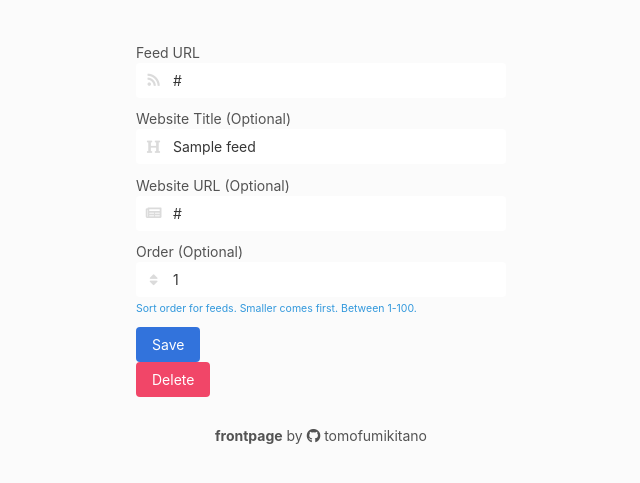
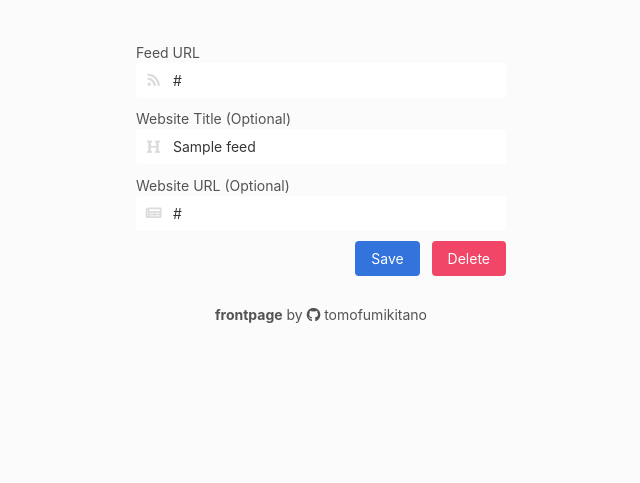
Before and after one commit to tomofumikitano/frontpage, a Django app: page /feeds/edit/00000000-0000-0000-0000-000000000001 in a window 1280 px wide. Shown: the part 46-529 px from the top of the page, without its empty margins (319-959 px from the left). Run offline with Django 3.2, Linux system fonts and the light colour scheme; a user stored in the database is signed in; tables that the repository leaves empty hold one stand-in row (values such as "Sample post"); parts of the project's set-up code (start-up, migrations or seed data) failed here and were passed over.

Commit message:
Small fix for sorting

```diff
--- a/app/feeds/models.py
+++ b/app/feeds/models.py
@@ -13,12 +13,12 @@ class Feed(models.Model):
     title = models.CharField(max_length=255)
     website_url = models.CharField(max_length=255)
     date_created = models.DateTimeField('date created', default=timezone.now)
-    order = models.PositiveIntegerField(default=10)
+    order = models.PositiveIntegerField()
     user = models.ForeignKey(
         User, default=1, null=False, on_delete=models.CASCADE)
 
     def __str__(self) -> str:
-        return f"{self.title} {self.order}"
+        return f"{self.title} {self.order} {self.id} {self.user}"
 
 
 class Article(models.Model):
--- a/app/feeds/static/feeds/js/modal.js
+++ b/app/feeds/static/feeds/js/modal.js
@@ -2,13 +2,14 @@
 var modal = document.getElementById("modal");
 
 // Get the button that opens the modal
-var btn = document.getElementById("delete");
+var deleteBtn = document.getElementById("deleteBtn");
 
 // Get the <span> element that closes the modal
 var span = document.getElementsByClassName("modal-close")[0];
 
 // When the user clicks on the button, open the modal
-btn.onclick = function() {
+deleteBtn.onclick = function(e) {
+	e.preventDefault();
   modal.style.display = "block";
 }
 
--- a/app/feeds/templates/feeds/edit.html
+++ b/app/feeds/templates/feeds/edit.html
@@ -43,34 +43,25 @@
 				</p>
 			</div>
 
-			Order (Optional)
-			<div class="field">
-				<p class="control has-icons-left">
-				<input name="order" class="input" type="number" min="1" max="100" placeholder="order" value="{{ feed.order }}">
-				<span class="icon is-small is-left"> <i class="fas fa-sort"></i> </span>
-				</p>
-				<p class="help is-info">Sort order for feeds. Smaller comes first. Between 1-100.</p>
-			</div>
-
-			<div class="field">
+			<div class="field has-text-right">
 				<button id="saveBtn" class="button is-link">Save</button>
+				&nbsp;
+				{% if feed %}
+					<button id="deleteBtn" class="button is-danger">Delete</button>
+				{% endif %}
 			</div>
 
 		</form>
-
-		{% if feed %}
-			<button id="delete" class="button is-danger">Delete</button>
-		{% endif %}
 
 		<div id="modal" class="modal">
 			<div class="modal-background"></div>
 			<div class="modal-content center">
 				<div class="box">
-					<p> <strong>Warning</strong> </p>
-					<span>
+					<div class="is-size-4 is-danger">Warning</div>
+
 					<form action="/feeds/delete/{{ feed.id }}" method="POST">
 						{% csrf_token %}
-						Are you sure you want to delete this feed?:
+						Are you sure you want to delete this feed? &nbsp; &nbsp;
 						<button id="do-it" class="button is-danger is-small">Do it</button>
 					</form>
 					</span>
--- a/app/feeds/templates/feeds/manage.html
+++ b/app/feeds/templates/feeds/manage.html
@@ -22,9 +22,9 @@
 		</div>
 
 		<br></br>
-		<div class="has-text-centered">
+		<p class="help is-info has-text-centered is-size-6">
 			Click the title to edit. Drag the title to sort.
-		</div>
+		</p>
 
 		{% else %}
 
--- a/app/feeds/views.py
+++ b/app/feeds/views.py
@@ -1,12 +1,11 @@
 import json
-from django.http import HttpResponseNotFound
 import feedparser
 from django.contrib import messages
 from django.contrib.auth import login, logout, authenticate
 from django.contrib.auth.decorators import login_required
 from django.contrib.auth.forms import UserCreationForm, AuthenticationForm
 from django.shortcuts import render, redirect, get_object_or_404
-from django.http import HttpResponse, HttpResponseBadRequest
+from django.http import HttpResponse
 
 from .models import Feed, Article
 from .forms import FeedForm
@@ -20,6 +19,7 @@ ARTICLES_PER_FEED = 15
 ERROR_INVALID_FEED_URL = 'Error processing request. Invalid RSS/ATOM feed URL?'
 ERROR_NOT_FOUND = 'Not Found.'
 
+VALID_STATUS_CODE = [200, 301]
 
 @login_required(redirect_field_name=None)
 def index(request):
@@ -54,7 +54,9 @@ def create(request):
                         website_url=request.POST['website_url'])
 
             d = feedparser.parse(url)
-            if d.status != 200:
+            if d.status not in VALID_STATUS_CODE:
+                print(d)
+                # print(d.status)
                 messages.error(request, ERROR_INVALID_FEED_URL)
                 return redirect('/feeds/create')
 
@@ -63,10 +65,11 @@ def create(request):
             if not feed.website_url:
                 feed.website_url = d['feed']['link']
 
+            feed.order = max(map(lambda feed: feed.order, Feed.objects.filter(user=request.user.id))) + 1
             feed.save()
             update_feed_by_id(feed.id)
 
-            messages.success(request, f'Subscribed to {feed}')
+            messages.success(request, f'Subscribed to {feed.title}')
             return redirect('/')
         else:
             messages.error(request, 'Something wrong.')
@@ -90,19 +93,18 @@ def edit(request, pk):
             url = request.POST['url']
 
             result = feedparser.parse(url)
-            if result.status != 200:
+            if result.status not in VALID_STATUS_CODE:
                 messages.error(request, ERROR_INVALID_FEED_URL)
                 return redirect(request.path)
 
             feed.url = url
             feed.title = request.POST['title']
             feed.website_url = request.POST['website_url']
-            feed.order = int(request.POST['order'])
 
             feed.save()
             update_feed_by_id(feed.id)
 
-            messages.success(request, f'Updated {feed}')
+            messages.success(request, f'Updated {feed.title}')
             return redirect('/feeds/manage')
 
     return render(request, 'feeds/edit.html', context={'feed': feed})
```
